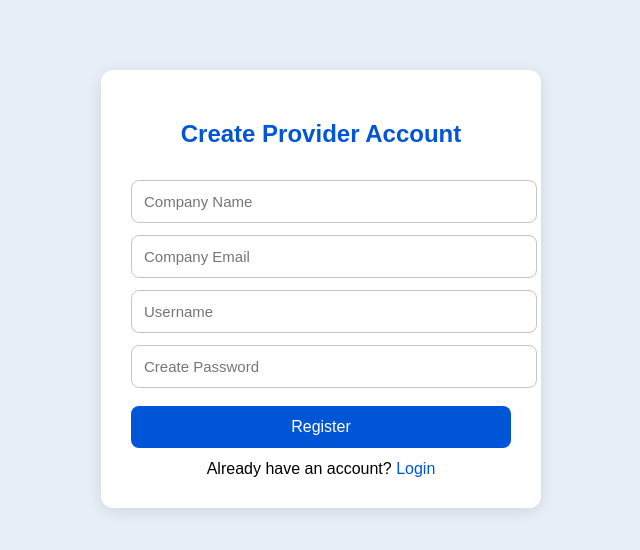
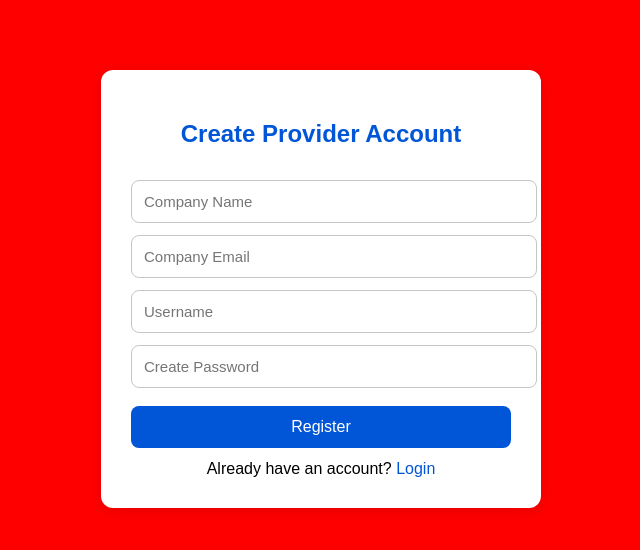
Before and after one commit to Shubham071205/jobportal, a Django app: page /signup-jobprovider/ in a window 1280 px wide. Shown: the top 550 px of the page, without its empty margins (319-959 px from the left). Run offline with Django 5.2, Linux system fonts and the light colour scheme.

Commit message:
Update background color of signup page
Changed background color of the signup page to red.

```diff
--- a/jobportal/templates/signup_jobprovider.html
+++ b/jobportal/templates/signup_jobprovider.html
@@ -6,7 +6,7 @@
     <style>
         body {
             font-family: Arial, sans-serif;
-            background: #e7eef7;
+            background: red;
             margin: 0;
         }
         .container {
```
